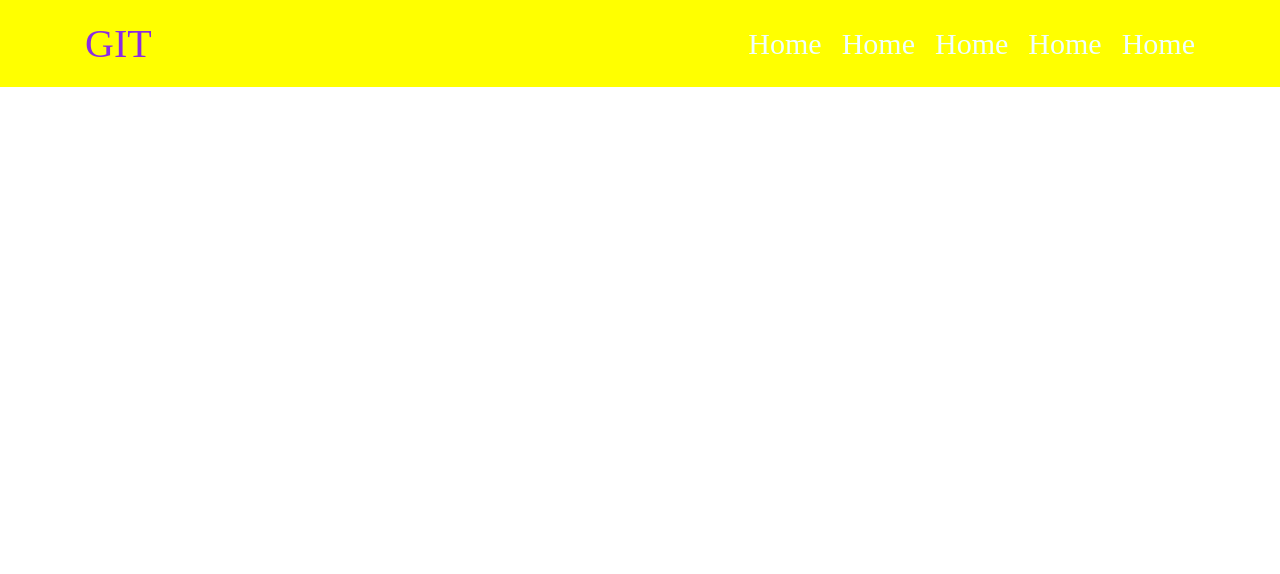
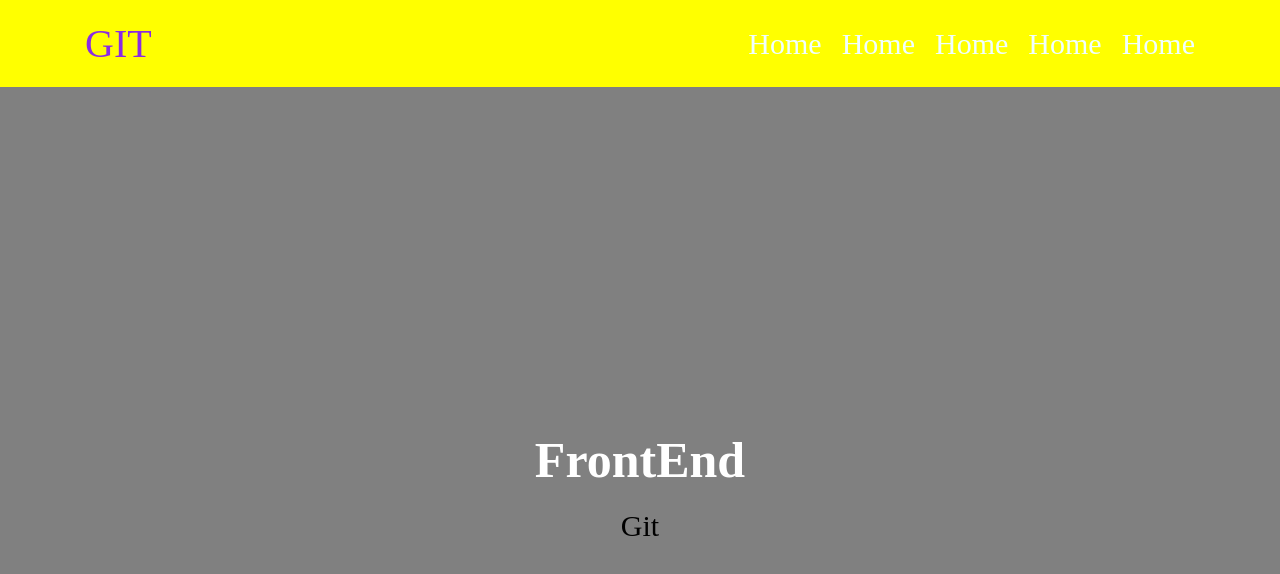
Before and after one commit to Chainsawman21/World12-30, a plain HTML site: page index.html in a window 1280 px wide. Drawn offline with Linux system fonts and the light colour scheme.

Commit message:
strange save

```diff
--- a/index.html
+++ b/index.html
@@ -24,6 +24,10 @@
                 </div>
             </div>
         </nav>
+        <div class="header__content">
+            <h1>FrontEnd</h1>
+            <p>Git</p>
+        </div>
     </header>
 </body>
 </html>
--- a/style/style.css
+++ b/style/style.css
@@ -37,3 +37,20 @@ ul{
     font-size: 40px;
     color: blueviolet;
 }
+.header__content{
+    height: 800px;
+    background: gray;
+    display: flex;
+    flex-direction: column;
+    align-items: center;
+    justify-content: center;
+    gap: 20px;
+}
+.header__content h1{
+    font-size: 50px;
+    color: white;
+}
+.header__content p {
+    font-size: 30px;
+    color: black;
+}
```
